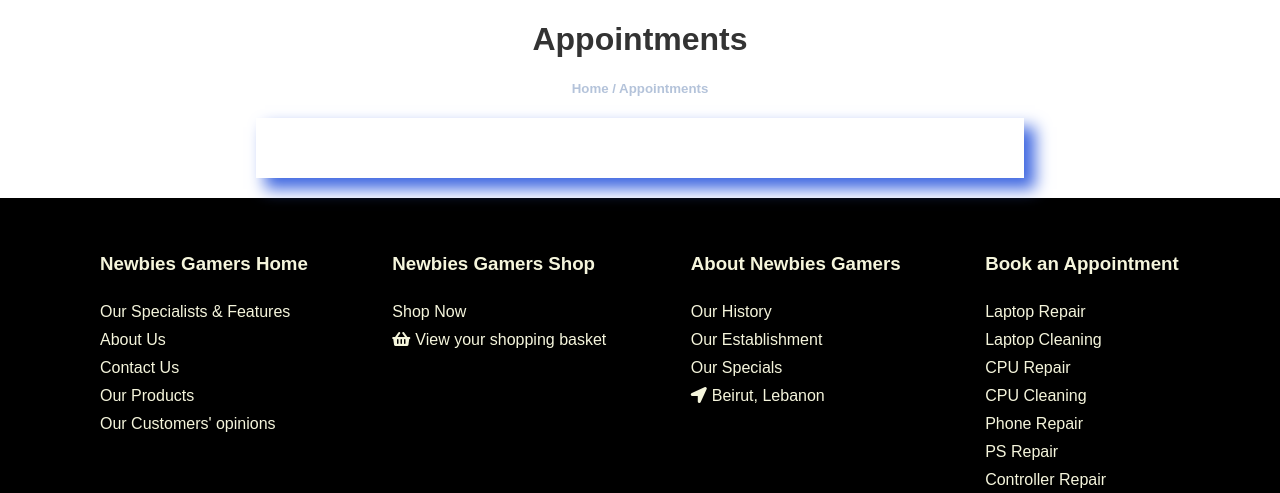
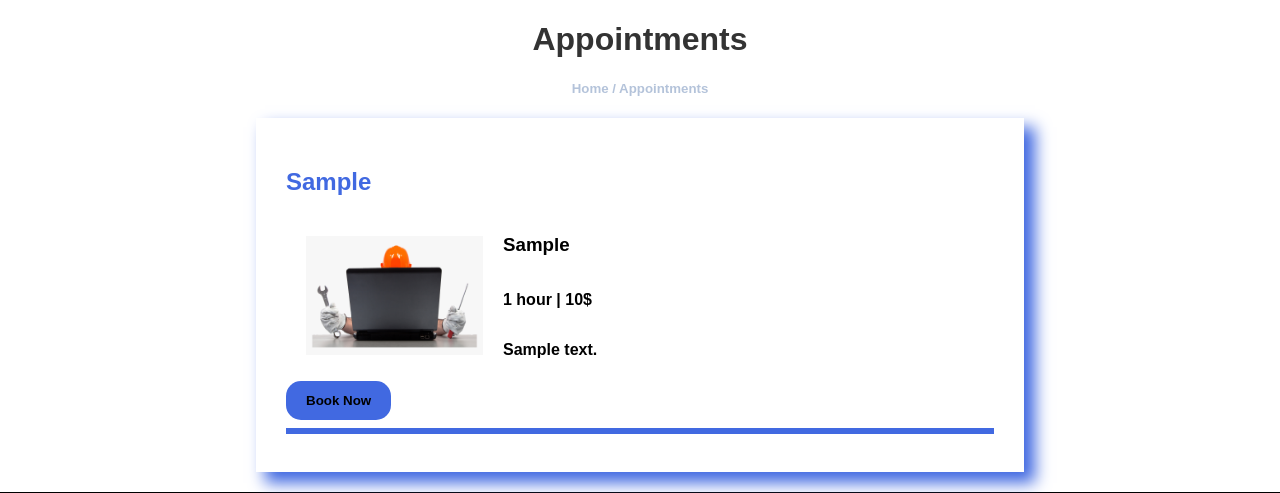
Before and after one commit to jadhammoud7/Capstone-Project, a PHP site: page /appointments.php in a window 1280 px wide. Shown: the part 78-571 px from the top of the page. Run offline with PHP 8.4, Linux system fonts and the light colour scheme; a user stored in the database is signed in; tables that the repository leaves empty or names only in its code hold one stand-in row (values such as "Sample post"); some libraries are stand-ins or nearby versions.

Commit message:
connected repair items to the db

```diff
--- a/appointments/appointments.php
+++ b/appointments/appointments.php
@@ -6,9 +6,8 @@
 if (!isset($_SESSION['logged_bool'])) {
     header("Location: ../login/login.php");
 }
-
-require_once("../php/repair.php");
-$query = "SELECT repair_type, price_per_hour FROM repair;";
+require_once('../php/repair.php');
+$query = "SELECT * FROM repair;";
 $stmt = $connection->prepare($query);
 $stmt->execute();
 $results = $stmt->get_result();
@@ -162,7 +161,12 @@
 
     <!-- started with  appointment contents -->
     <div class="appointments-div fade">
-
+        <?php
+        require_once("../php/repair.php");
+        while ($row = $results->fetch_assoc()) {
+            repair_products_connection($row["repair_type"], $row["price_per_hour"], $row["description"]);
+        }
+        ?>
     </div>
     <!-- ended with  appointment contents -->
 
--- a/php/repair.php
+++ b/php/repair.php
@@ -3,7 +3,7 @@
 include("connection.php");
 
 //for basket
-function repair_products($repair_type, $price_per_hour, $description)
+function repair_products_connection($repair_type, $price_per_hour, $description)
 {
 
     $element = "
```
